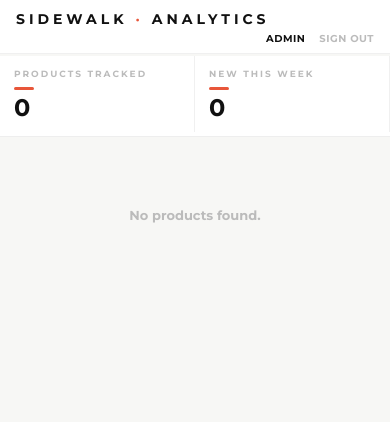
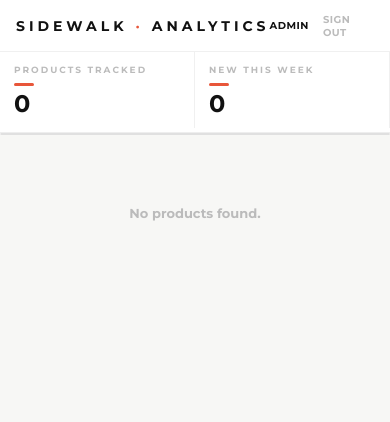
Before and after one commit to ShoeDataAutomatic/mrd-tracker, a Flask app: page / in a window 390 px wide. Shown: the top 422 px of the page. Run offline with Flask 3, Linux system fonts and the light colour scheme; a user stored in the database is signed in; data that the repository does not hold is empty.

Commit message:
fix: header height, zoom prevention, kw panel height + scroll lock

```diff
--- a/dashboard/templates/index.html
+++ b/dashboard/templates/index.html
@@ -356,23 +356,23 @@
   @media (max-width: 760px) {
     .tab-bar { display: none; }
 
-    /* ── Header: stack logo above user links ── */
+    /* ── Header: single row, fixed height ── */
     .header {
-      flex-wrap: wrap;
-      height: auto;
-      padding: 10px 16px 8px;
-      row-gap: 4px;
-    }
-    .header-logo { flex: 0 0 100%; }
+      flex-wrap: nowrap;
+      height: 52px;
+      padding: 0 16px;
+      row-gap: 0;
+    }
+    .header-logo { flex: 0 0 auto; }
     .header-username { display: none; }
     .header-admin-link { font-size: 10px; }
     .header-logout { font-size: 10px; }
 
-    /* ── Rankings stats: sticky below header ── */
+    /* ── Rankings stats: sticky immediately below header ── */
     #tab-rankings .stat-card:nth-child(n+3) { display: none; }
     #tab-rankings .stats {
       position: sticky !important;
-      top: 56px;
+      top: 52px;
       z-index: 99;
       display: grid !important;
       grid-template-columns: 1fr 1fr;
@@ -463,7 +463,7 @@
       justify-content: center;
     }
 
-    body { padding-bottom: 74px; }
+    body { padding-bottom: 74px; touch-action: manipulation; }
 
     .date-bar, .controls { display: none; }
 
@@ -589,7 +589,9 @@
     .kw-mobile-back svg { width: 14px; height: 14px; }
 
     .kw-products-panel {
-      position: fixed; top: 0; right: 0; bottom: 62px; left: 0;
+      position: fixed; top: 0; right: 0;
+      bottom: calc(62px + env(safe-area-inset-bottom, 0px));
+      left: 0;
       background: #f7f7f5;
       transform: translateX(100%);
       transition: transform .25s ease;
@@ -1883,11 +1885,13 @@ function renderKwFilterChips() {
 function openKwMobilePanel() {
   const panel = document.getElementById('kw-products-panel');
   if (panel) panel.classList.add('open');
+  document.body.style.overflow = 'hidden';
 }
 
 function closeKwMobilePanel() {
   const panel = document.getElementById('kw-products-panel');
   if (panel) panel.classList.remove('open');
+  document.body.style.overflow = '';
 }
 
 function renderKeywords() {
@@ -2128,6 +2132,10 @@ let _sheetSwipeY = 0;
 function _sheetHandleTouchStart(e) { _sheetSwipeY = e.touches[0].clientY; }
 function _sheetHandleTouchEnd(e)   { if (e.changedTouches[0].clientY - _sheetSwipeY > 60) closeMobileSheet(); }
 
+// Prevent pinch-to-zoom on iOS (Safari ignores viewport user-scalable=no)
+document.addEventListener('gesturestart',  e => e.preventDefault(), { passive: false });
+document.addEventListener('gesturechange', e => e.preventDefault(), { passive: false });
+
 function renderMobileAccordion() {
   const body = document.getElementById('mobile-sheet-body');
   if (!body) return;
```
